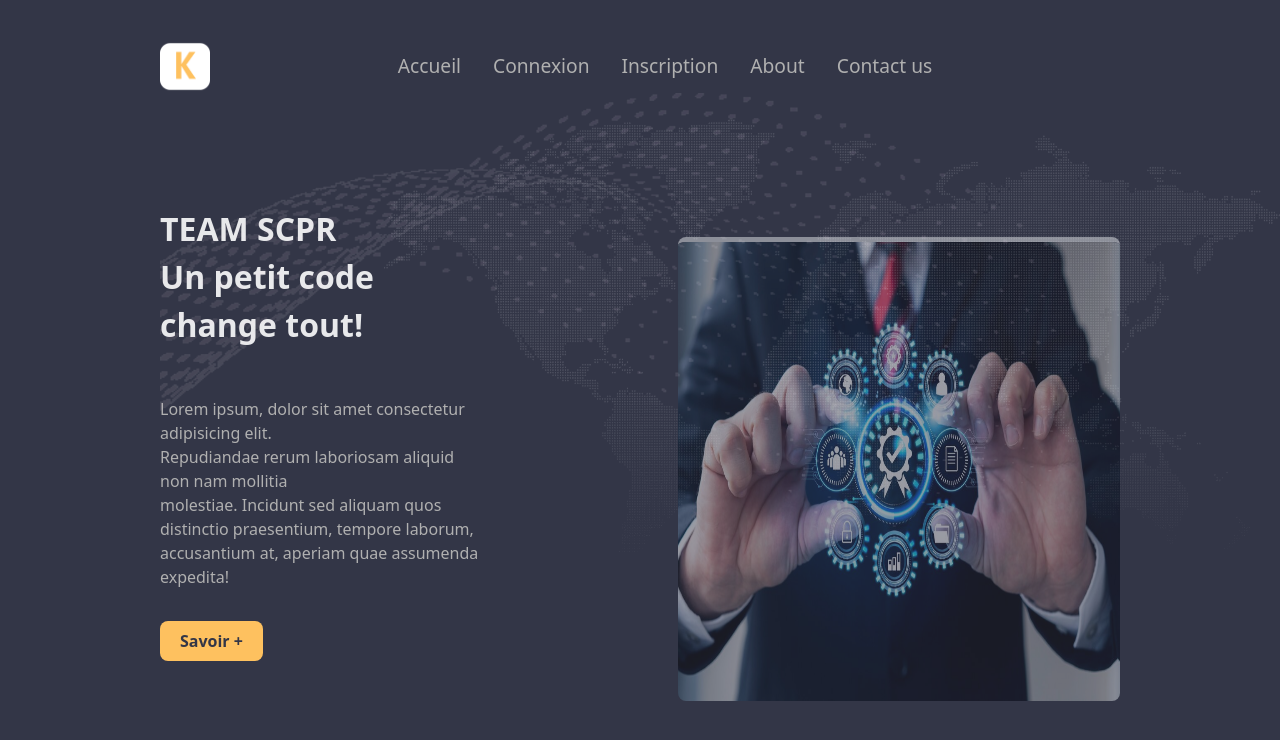
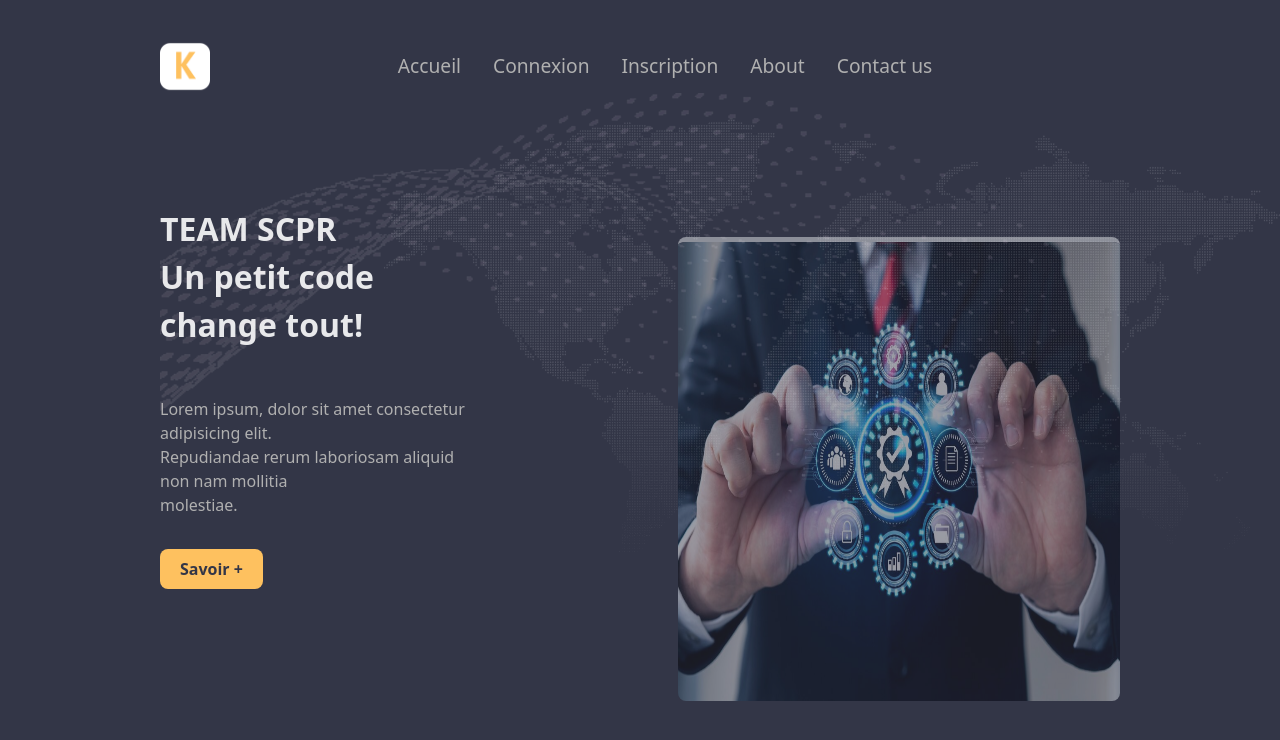
Before and after one commit to SCPR-Groupe/leFront, a React (Vite) app: page /about in a window 1280 px wide. Shown: the top 740 px of the page. Built offline with nearby package versions, Linux system fonts and the light colour scheme.

Commit message:
michechkout

```diff
--- a/src/page/Page_ACCES_PUBLIC/About.jsx
+++ b/src/page/Page_ACCES_PUBLIC/About.jsx
@@ -25,9 +25,7 @@ const About = () => {
           <p className='text-[#b0b0b0] mt-[3rem]'>
             Lorem ipsum, dolor sit amet consectetur adipisicing elit. <br />{' '}
             Repudiandae rerum laboriosam aliquid non nam mollitia <br /> molestiae.
-            Incidunt sed aliquam quos distinctio praesentium,
-            tempore laborum, accusantium at, aperiam quae assumenda
-            expedita!
+
           </p>
           <button className='bg-[#fec15f] rounded-lg mt-[2rem] px-5 text-[#333647] font-bold py-2'>Savoir +</button>
         </div>
```
